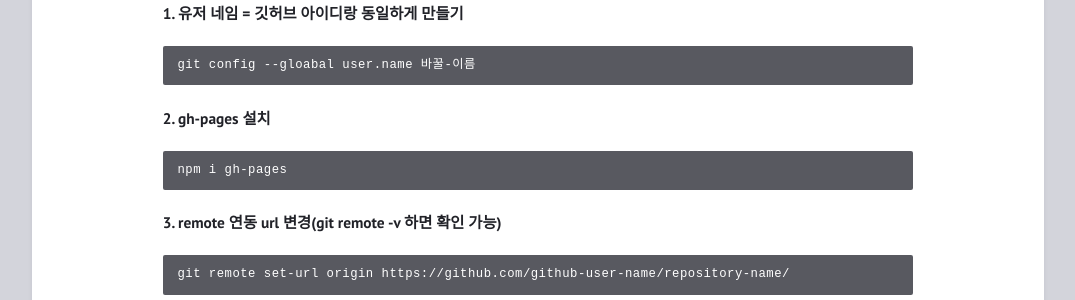
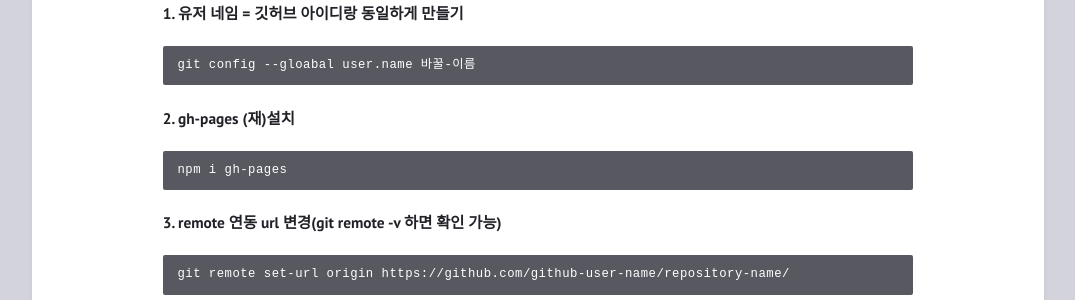
Before and after one commit to feb-dain/feb-dain.github.io, a Jekyll site: the page built from _posts/2022-10-05-errors-when-deploying-my-first-react-project.md, in a window 1280 px wide and 900 px high, scrolled down 1067 px. Shown: the part 152-452 px from the top of the window, without its empty margins (102-1177 px from the left). Built offline with Jekyll 4.4.1, drawn with Linux system fonts in a browser that asks for light colours; comment, search, counter and statistics services are not loaded.

Commit message:
Update 2022-10-05-errors-when-deploying-my-first-react-project.md

````diff
--- a/_posts/2022-10-05-errors-when-deploying-my-first-react-project.md
+++ b/_posts/2022-10-05-errors-when-deploying-my-first-react-project.md
@@ -69,7 +69,7 @@ import 'swiper/swiper.min.css';
 git config --gloabal user.name 바꿀-이름
 ```
 
-#### 2. gh-pages 설치
+#### 2. gh-pages (재)설치
 
 ```
 npm i gh-pages
````
